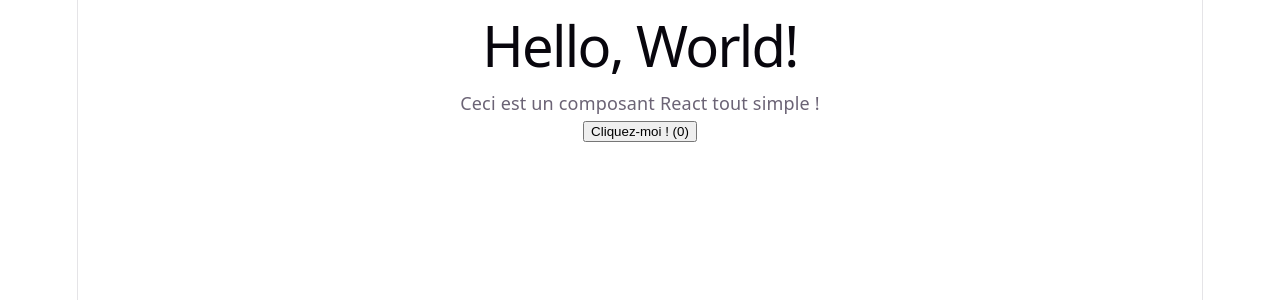
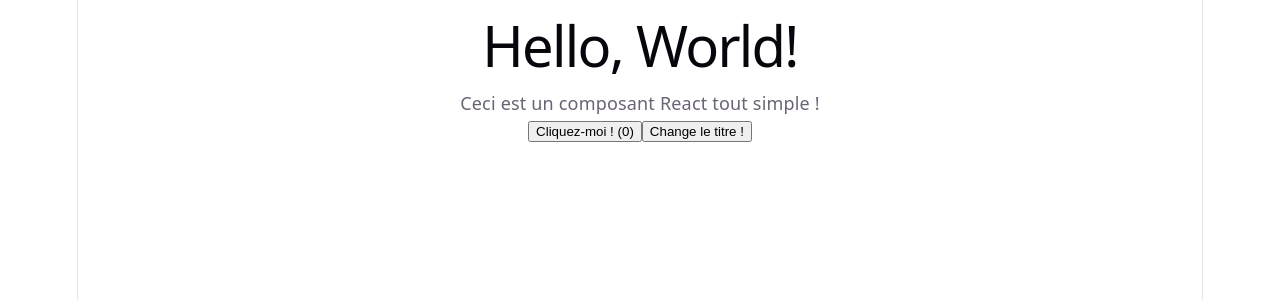
Before and after one commit to flo7716/techno_web_ece, a React (Vite) app in the folder my-app/: page / in a window 1280 px wide. Shown: the top 300 px of the page. Built offline with nearby package versions, Linux system fonts and the light colour scheme.

Commit message:
ajout fonction changement titre

```diff
--- a/my-app/src/components/button.jsx
+++ b/my-app/src/components/button.jsx
@@ -2,12 +2,16 @@ import { useState } from 'react';
 
 const Title = () => {
 const [count, setCount] = useState(0);
+const [titre, setTitre] = useState("Hello, World!");
     return (
         <div>
-        <h1>Hello, World!</h1>
+        <h1>{titre}</h1>
         <p> Ceci est un composant React tout simple ! </p>
         <button onClick={() => setCount(count + 1)}>
             Cliquez-moi ! ({count})
+        </button>
+        <button onClick={() => setTitre("Bonjour, le monde!")}>
+            Change le titre !
         </button>
         </div>
     )
```
